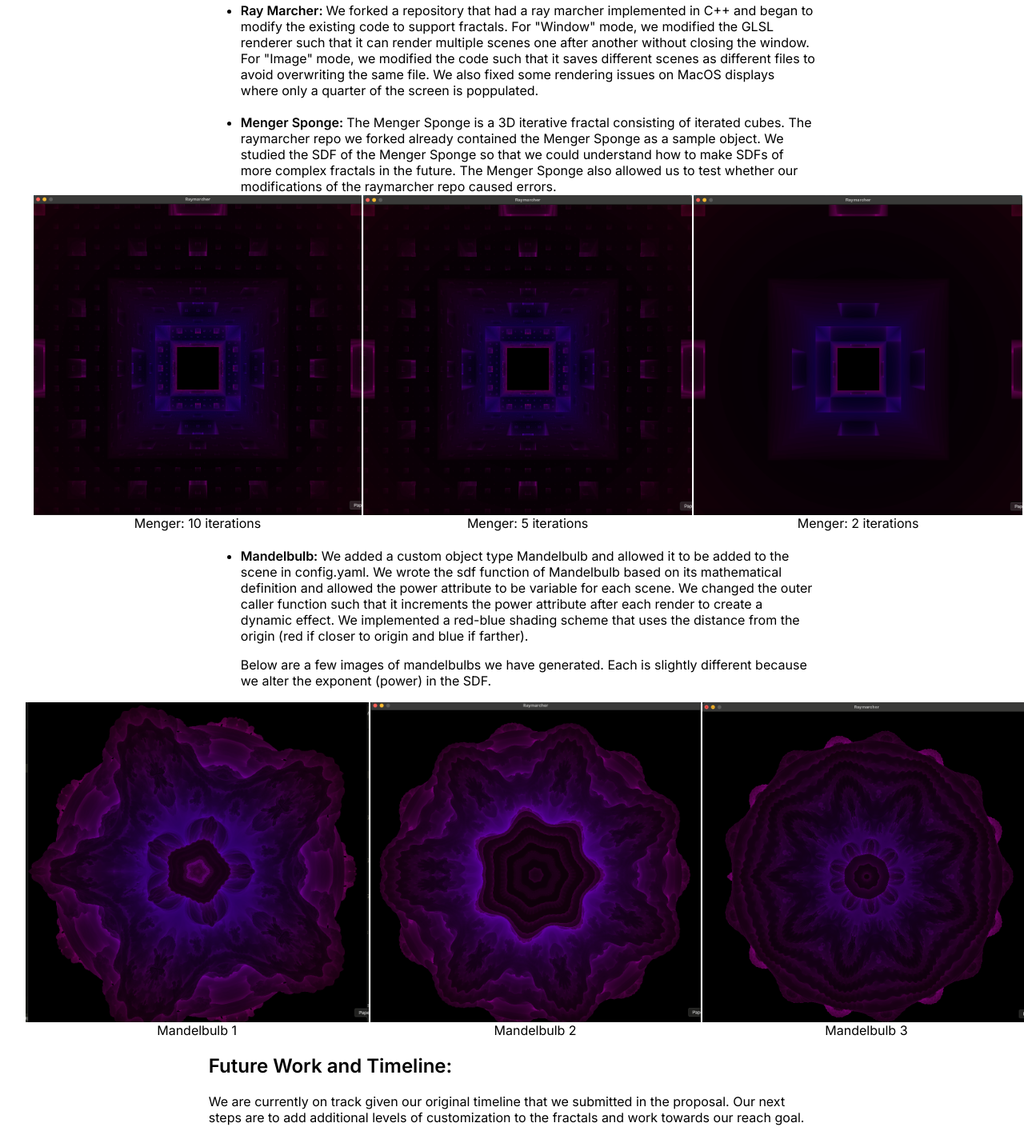
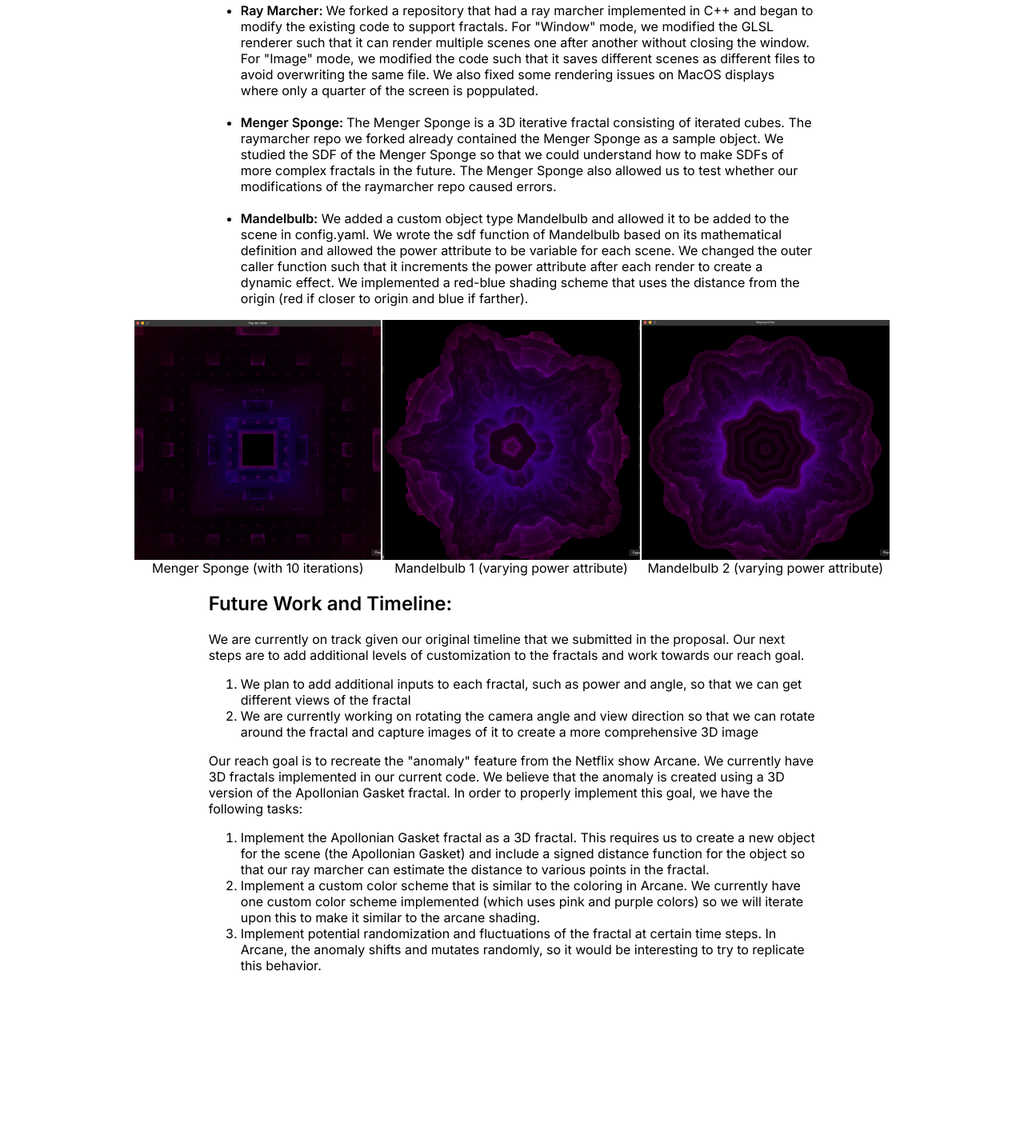
Before and after one commit to sophie200/184-proj-prop, a plain HTML site: page pages/checkpoint.html in a window 1280 px wide. Shown: the part 621-2040 px from the top of the page at 80% size. After the commit the page ends 1922 px from the top, so only its background shows below. Drawn offline with nearby package versions, Linux system fonts and the light colour scheme; some packages are replaced by stand-ins of ours.

Commit message:
decreased # of images and merged them

```diff
--- a/pages/checkpoint.html
+++ b/pages/checkpoint.html
@@ -54,51 +54,30 @@
 			<br>
 			<li>
 				<b>Menger Sponge: </b> The Menger Sponge is a 3D iterative fractal consisting of iterated cubes. The raymarcher repo we forked already contained the Menger Sponge as a sample object. We studied the SDF of the Menger Sponge so that we could understand how to make SDFs of more complex fractals in the future. The Menger Sponge also allowed us to test whether our modifications of the raymarcher repo caused errors.
-
+			</li>
+			<br>
+			<li>
+			<b>Mandelbulb:</b> We added a custom object type Mandelbulb and allowed it to be added to the scene in config.yaml. We wrote the sdf function of Mandelbulb based on its mathematical definition and allowed the power attribute to be variable for each scene. We changed the outer caller function such that it increments the power attribute after each render to create a dynamic effect. We implemented a red-blue shading scheme that uses the distance from the origin (red if closer to origin and blue if farther).
+		</ul>
 
 		<div style="display: flex; flex-direction: column; align-items: center;">
 			<table style="width: 100%; text-align: center; border-collapse: collapse;">
 			<tr>
 				<td style="text-align: center;">
-							<img src="../images/menger_10.png" height="400px"/>
-							<figcaption>Menger: 10 iterations</figcaption>
+					<img src="../images/menger_10.png" height="300px"/>
+					<figcaption>Menger Sponge (with 10 iterations)</figcaption>
 				</td>
 				<td style="text-align: center;">
-							<img src="../images/menger_5.png" height="400px"/>
-							<figcaption>Menger: 5 iterations</figcaption>
+					<img src="../images/mandelbulb1.png" height="300px"/>
+					<figcaption>Mandelbulb 1 (varying power attribute)</figcaption>
 				</td>
 				<td style="text-align: center;">
-							<img src="../images/menger_2.png" height="400px"/>
-							<figcaption>Menger: 2 iterations</figcaption>
+					<img src="../images/mandelbulb2.png" height="300px"/>
+					<figcaption>Mandelbulb 2 (varying power attribute)</figcaption>
 				</td>
 			</tr>
 			</table>
 		</div>
-			</li>
-			<br>
-			<li>
-			<b>Mandelbulb:</b> We added a custom object type Mandelbulb and allowed it to be added to the scene in config.yaml. We wrote the sdf function of Mandelbulb based on its mathematical definition and allowed the power attribute to be variable for each scene. We changed the outer caller function such that it increments the power attribute after each render to create a dynamic effect. We implemented a red-blue shading scheme that uses the distance from the origin (red if closer to origin and blue if farther).
-
-			<p>Below are a few images of mandelbulbs we have generated. Each is slightly different because we alter the exponent (power) in the SDF.</p>
-			<div style="display: flex; flex-direction: column; align-items: center;">
-				<table style="width: 100%; text-align: center; border-collapse: collapse;">
-				<tr>
-					<td style="text-align: center;">
-						<img src="../images/mandelbulb1.png" height="400px"/>
-						<figcaption>Mandelbulb 1</figcaption>
-					</td>
-					<td style="text-align: center;">
-						<img src="../images/mandelbulb2.png" height="400px"/>
-						<figcaption>Mandelbulb 2</figcaption>
-					</td>
-					<td style="text-align: center;">
-						<img src="../images/mandelbulb3.png" height="400px"/>
-						<figcaption>Mandelbulb 3</figcaption>
-					</td>
-				</tr>
-				</table>
-			</div>
-		</ul>
 
 		<h2>Future Work and Timeline: </h2>
 		<p>We are currently on track given our original timeline that we submitted in the proposal. Our next steps are to add additional levels of customization to the fractals and work towards our reach goal.</p>
```
Lines whose indentation alone changed are shown as unchanged.
